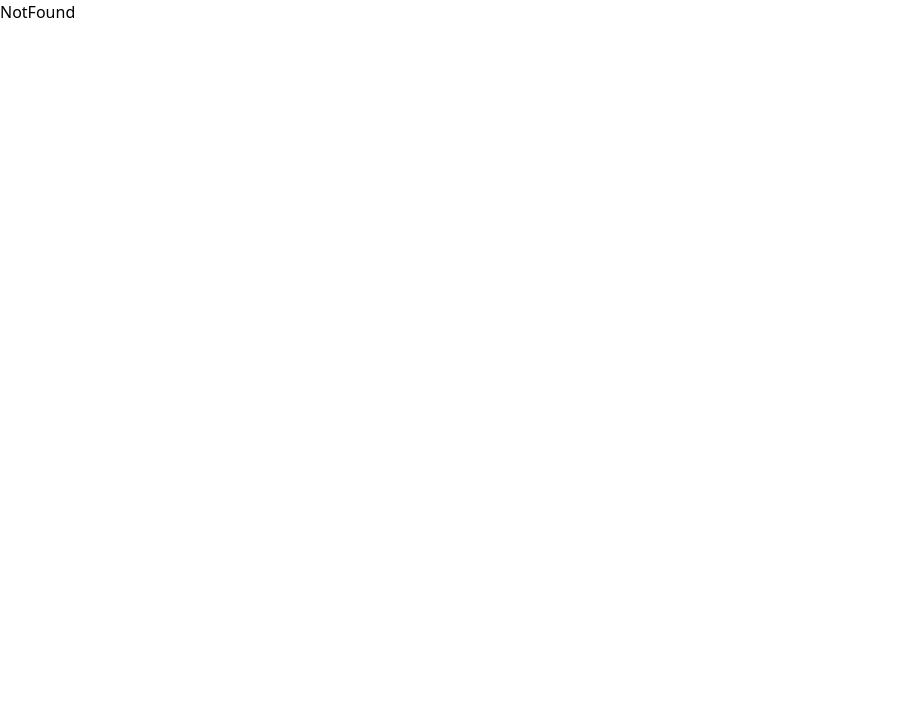
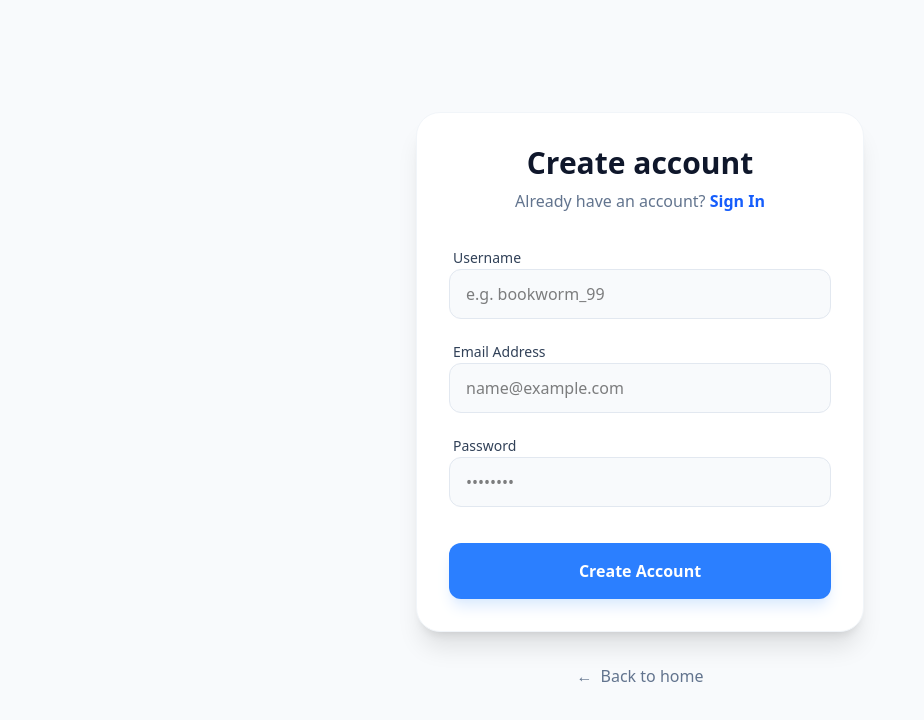
Before and after one commit to Sahnawaz6068/GoodReads, a React (Vite) app: page /signup in a window 1280 px wide. Shown: the top 720 px of the page, without its empty margins (0-924 px from the left). Built offline with nearby package versions, Linux system fonts and the light colour scheme.

Commit message:
Added the sign in and signUp page done

```diff
--- a/package.json
+++ b/package.json
@@ -12,6 +12,7 @@
   "dependencies": {
     "@reduxjs/toolkit": "^2.11.2",
     "@tailwindcss/vite": "^4.1.18",
+    "lucide-react": "^0.562.0",
     "react": "^19.2.0",
     "react-dom": "^19.2.0",
     "react-hot-toast": "^2.6.0",
--- /dev/null
+++ b/src/Pages/Auth/Signin.jsx
@@ -0,0 +1,58 @@
+import React from "react";
+import { Link } from "react-router-dom";
+
+export default function Signin() {
+  return (
+    <div className="min-h-screen flex flex-col items-center justify-center bg-slate-50 px-4">
+      <div className="w-full max-w-md bg-white p-8 rounded-3xl shadow-xl border border-slate-100">
+
+        <div className="text-center mb-8">
+          <h1 className="text-3xl font-bold text-slate-900">Welcome Back</h1>
+          <p className="text-slate-500 mt-2">
+            Don't have an account?{" "}
+            <Link
+              to="/signUp"
+              className="text-blue-600 font-semibold hover:underline decoration-2 underline-offset-4"
+            >
+              Sign Up
+            </Link>
+          </p>
+        </div>
+
+        {/* Form Section */}
+        <form className="space-y-5" onSubmit={(e) => e.preventDefault()}>
+
+          <div className="space-y-2">
+            <label className="text-sm font-medium text-slate-700 ml-1">Email Address</label>
+            <input
+              type="email"
+              placeholder="name@example.com"
+              className="w-full px-4 py-3 bg-slate-50 border border-slate-200 rounded-xl focus:outline-none focus:ring-2 focus:ring-blue-500 focus:bg-white transition-all outline-none"
+            />
+          </div>
+
+          <div className="space-y-2">
+            <label className="text-sm font-medium text-slate-700 ml-1">Password</label>
+            <input
+              type="password"
+              placeholder="••••••••"
+              className="w-full px-4 py-3 bg-slate-50 border border-slate-200 rounded-xl focus:outline-none focus:ring-2 focus:ring-blue-500 focus:bg-white transition-all outline-none"
+            />
+          </div>
+
+          <button
+            type="submit"
+            className="w-full py-4 mt-4 bg-blue-500 hover:bg-blue-700 text-white font-bold rounded-xl shadow-lg shadow-blue-100 transition-all transform active:scale-[0.98]"
+          >
+            SignIn
+          </button>
+        </form>
+      </div>
+
+      {/* Back to Home Link */}
+      <Link to="/" className="mt-8 text-slate-500 hover:text-slate-800 flex items-center gap-2 transition-colors">
+        <span>←</span> Back to home
+      </Link>
+    </div>
+  );
+}
--- /dev/null
+++ b/src/Pages/Auth/Signup.jsx
@@ -0,0 +1,65 @@
+import React from "react";
+import { Link } from "react-router-dom";
+
+export default function Signup() {
+  return (
+    <div className="min-h-screen flex flex-col items-center justify-center bg-slate-50 px-4">
+      <div className="w-full max-w-md bg-white p-8 rounded-3xl shadow-xl border border-slate-100">
+
+        <div className="text-center mb-8">
+          <h1 className="text-3xl font-bold text-slate-900">Create account</h1>
+          <p className="text-slate-500 mt-2">
+            Already have an account?{" "}
+            <Link
+              to="/signin"
+              className="text-blue-600 font-semibold hover:underline decoration-2 underline-offset-4"
+            >
+              Sign In
+            </Link>
+          </p>
+        </div>
+
+        {/* Form Section */}
+        <form className="space-y-5" onSubmit={(e) => e.preventDefault()}>
+
+          <div className="space-y-2">
+            <label className="text-sm font-medium text-slate-700 ml-1">Username</label>
+            <input
+              type="text"
+              placeholder="e.g. bookworm_99"
+              className="w-full px-4 py-3 bg-slate-50 border border-slate-200 rounded-xl focus:outline-none focus:ring-2 focus:ring-blue-500 focus:bg-white transition-all outline-none"
+            />
+          </div>
+          <div className="space-y-2">
+            <label className="text-sm font-medium text-slate-700 ml-1">Email Address</label>
+            <input
+              type="email"
+              placeholder="name@example.com"
+              className="w-full px-4 py-3 bg-slate-50 border border-slate-200 rounded-xl focus:outline-none focus:ring-2 focus:ring-blue-500 focus:bg-white transition-all outline-none"
+            />
+          </div>
+
+          <div className="space-y-2">
+            <label className="text-sm font-medium text-slate-700 ml-1">Password</label>
+            <input
+              type="password"
+              placeholder="••••••••"
+              className="w-full px-4 py-3 bg-slate-50 border border-slate-200 rounded-xl focus:outline-none focus:ring-2 focus:ring-blue-500 focus:bg-white transition-all outline-none"
+            />
+          </div>
+
+          <button
+            type="submit"
+            className="w-full py-4 mt-4 bg-blue-500 hover:bg-blue-700 text-white font-bold rounded-xl shadow-lg shadow-blue-100 transition-all transform active:scale-[0.98]"
+          >
+            Create Account
+          </button>
+        </form>
+      </div>
+
+      <Link to="/" className="mt-8 text-slate-500 hover:text-slate-800 flex items-center gap-2 transition-colors">
+        <span>←</span> Back to home
+      </Link>
+    </div>
+  );
+}
--- a/src/Pages/Home.jsx
+++ b/src/Pages/Home.jsx
@@ -1,7 +1,21 @@
-import React from "react";
+import React, { useState, useRef } from "react";
 import logo from "../Assets/Images/book-salf.png";
+import { Link } from "react-router-dom";
 
 const Home = () => {
+  const [mousePos, setMousePos] = useState({ x: 0, y: 0 });
+  const textRef = useRef(null);
+
+  const handleMouseMove = (e) => {
+    if (textRef.current) {
+      const rect = textRef.current.getBoundingClientRect();
+      // Calculate position as percentages
+      const x = ((e.clientX - rect.left) / rect.width) * 100;
+      const y = ((e.clientY - rect.top) / rect.height) * 100;
+      setMousePos({ x, y });
+    }
+  };
+
   return (
     <div className="min-h-screen bg-gradient-to-br from-slate-50 to-blue-50 flex flex-col items-center">
       <nav className="w-full p-6 flex justify-start">
@@ -16,9 +30,20 @@ const Home = () => {
 
         {/* Text Section */}
         <div className="flex-1 text-center lg:text-left space-y-6">
-          <h1 className="text-5xl lg:text-7xl font-extrabold text-slate-900 leading-tight">
+          {/* Dynamic Text Effect Section */}
+          <h1
+            ref={textRef}
+            onMouseMove={handleMouseMove}
+            className="text-5xl lg:text-7xl font-extrabold leading-tight cursor-default select-none bg-clip-text text-transparent transition-colors duration-300"
+            style={{
+              backgroundColor: '#0f172a', // Base color (Slate 900)
+              backgroundImage: `radial-gradient(circle at ${mousePos.x}% ${mousePos.y}%, #2563eb 0%, #0f172a 35%)`,
+              WebkitBackgroundClip: 'text',
+            }}
+          >
             Your personal library, <br />
           </h1>
+
           <p className="text-xl text-slate-600 max-w-xl mx-auto lg:mx-0">
             The social network for bookworms. Track your reading, share reviews,
             and discover your next favorite story with a global community.
@@ -26,10 +51,10 @@ const Home = () => {
 
           <div className="flex flex-col sm:flex-row items-center gap-4 justify-center lg:justify-start pt-4">
             <button className="px-8 py-4 bg-blue-600 hover:bg-blue-700 text-white font-bold rounded-xl shadow-lg shadow-blue-200 transition-all transform hover:-translate-y-1 active:scale-95 text-lg">
-              Register
+              <Link to="/signup">Register</Link>
             </button>
             <button className="px-8 py-4 bg-white border-2 border-slate-200 text-slate-700 font-semibold rounded-xl hover:bg-slate-50 transition-all text-lg hover:-translate-y-1 active:scale-95">
-              Login
+              <Link to="/signin">Signin</Link>
             </button>
           </div>
         </div>
--- a/src/Routes/MainRoute.jsx
+++ b/src/Routes/MainRoute.jsx
@@ -1,11 +1,16 @@
 import { Route, Routes } from "react-router-dom";
 import Home from "../Pages/Home";
 import NotFound from "./NotFound";
+import Signup from "../Pages/Auth/Signup";
+import Signin from "../Pages/Auth/Signin";
 
 export default function MainRoute(){
     return (
         <Routes>
             <Route path="/" element={<Home/>}></Route>
+            <Route path="/signup" element={<Signup/>}></Route>
+            <Route path="/signin" element={<Signin/>}></Route>
+
             <Route path="*" element={<NotFound/>}></Route>
         </Routes>
     )
```
Also changed, not shown: 1 other file (tests, documents, lock files or other folders).
